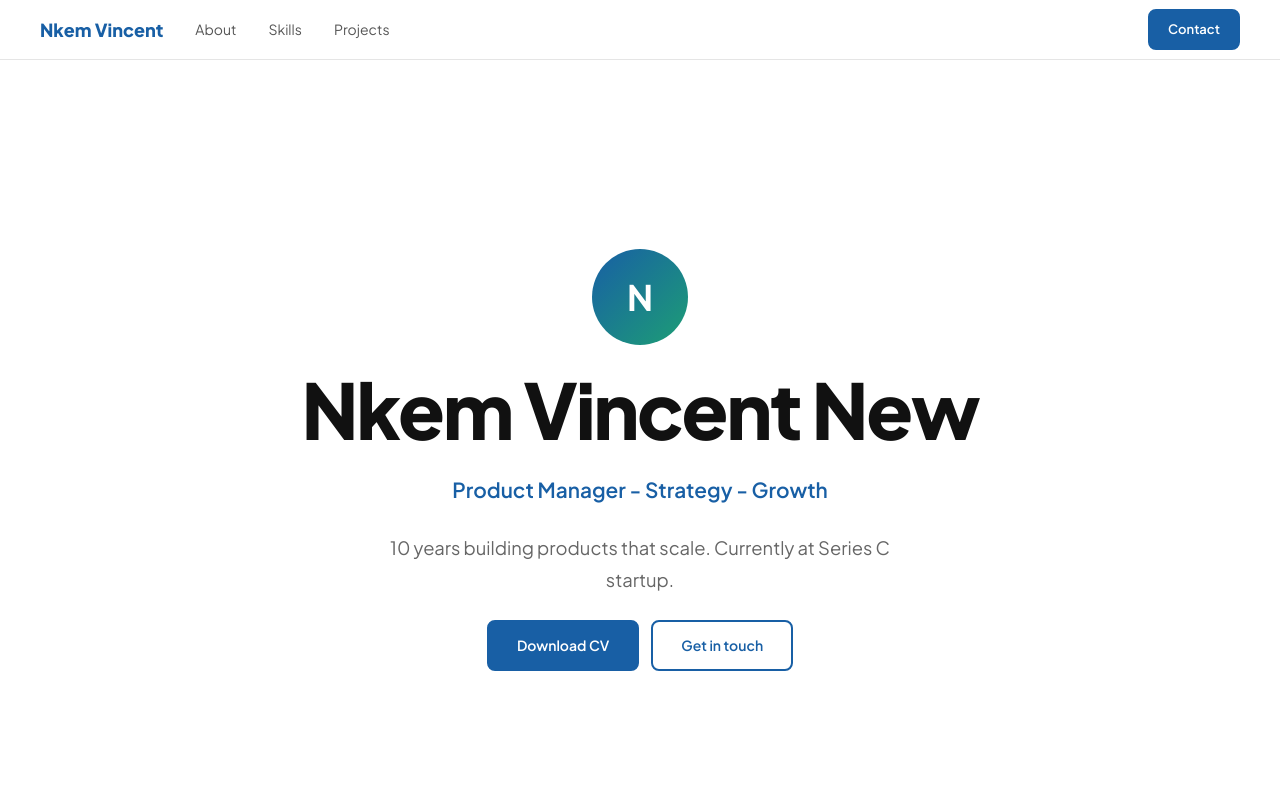
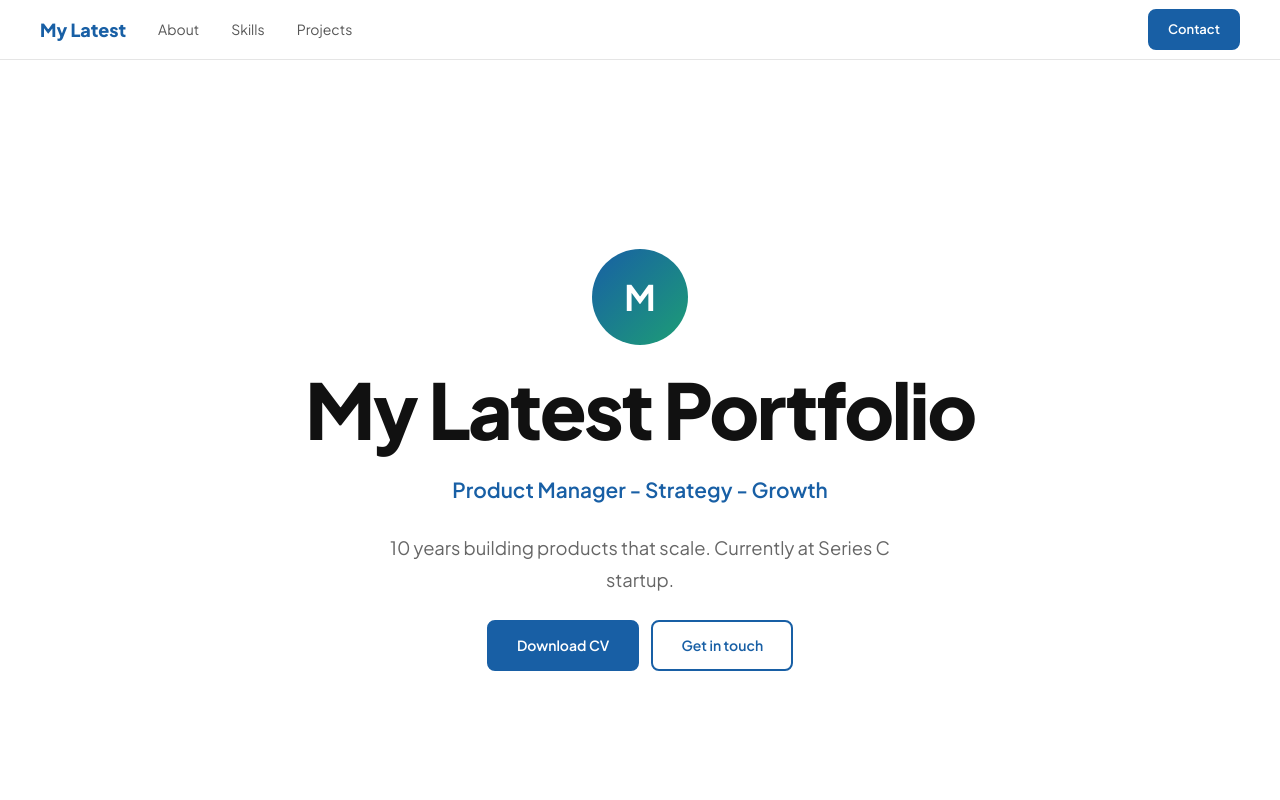
Before and after one commit to NkemSlimShady/folio-professional-b3df41c1, a plain HTML site: page index.html in a window 1280 px wide. Shown: the top 800 px of the page. Drawn offline with Linux system fonts and the light colour scheme.

Commit message:
feat: initial portfolio commit

```diff
--- a/index.html
+++ b/index.html
@@ -11,7 +11,7 @@
 <body>
 <div class="nav-overlay" id="nav-overlay" onclick="closeNav()"></div>
 <nav>
-  <span class="logo">Nkem Vincent</span>
+  <span class="logo">My Latest</span>
   <button class="nav-toggle" id="nav-toggle" onclick="toggleNav()" aria-label="Menu">
     <span></span><span></span><span></span>
   </button>
@@ -32,7 +32,7 @@ function closeNav(){
   document.getElementById('nav-overlay').classList.remove('open');
 }
 </script>
-<section class="hero" id="hero" ><div class="hi"><div class="avp">N</div><h1>Nkem Vincent New</h1><p class="jt">Product Manager - Strategy - Growth</p><p class="tl">10 years building products that scale. Currently at Series C startup.</p><div class="hc"><a href="#contact" class="btn">Download CV</a><a href="#contact" class="btn btn-o">Get in touch</a></div></div></section>
+<section class="hero" id="hero" ><div class="hi"><div class="avp">M</div><h1>My Latest Portfolio</h1><p class="jt">Product Manager - Strategy - Growth</p><p class="tl">10 years building products that scale. Currently at Series C startup.</p><div class="hc"><a href="#contact" class="btn">Download CV</a><a href="#contact" class="btn btn-o">Get in touch</a></div></div></section>
 <section class="about" id="about" style="background:#f8f9fb;color:inherit"><div class="c"><div class="ag"><div><h2>Background</h2><p>I have led product teams at companies including Google and two successful startups. I specialize in 0-to-1 product development, cross-functional leadership, and data-driven growth strategies.</p><div class="am"><div class="ami"><strong>Location</strong>London, UK</div><div class="ami"><strong>Email</strong><a href="mailto:alex@chen.io">alex@chen.io</a></div></div></div><div class="av2"></div></div></div></section>
 <section class="skills" id="skills" ><div class="c"><h2>Expertise</h2><div class="sg"><span class="st sp">Product Strategy</span><span class="st sd">Roadmapping</span><span class="st so">Stakeholder Management</span><span class="st sp">SQL</span><span class="st sd">A/B Testing</span><span class="st so">OKRs</span><span class="st sp">Agile</span><span class="st sd">User Research</span></div></div></section>
 <section class="projects" id="projects" style="background:#f8f9fb;color:inherit"><div class="c"><h2>Key achievements</h2><div class="pg"><div class="pc"><div class="pt">🚀</div><div class="pb"><h3>0-to-1 Launch</h3><p>Led the launch of a B2B SaaS product from concept to $2M ARR in 18 months.</p><div class="pl"> </div></div></div><div class="pc"><div class="pt">📊</div><div class="pb"><h3>Growth Turnaround</h3><p>Reversed declining retention by 40% through a data-driven feature strategy.</p><div class="pl"> </div></div></div><div class="pc"><div class="pt">⚡</div><div class="pb"><h3>Platform Migration</h3><p>Managed a zero-downtime migration serving 500k daily active users.</p><div class="pl"> </div></div></div></div></div></section>
```
